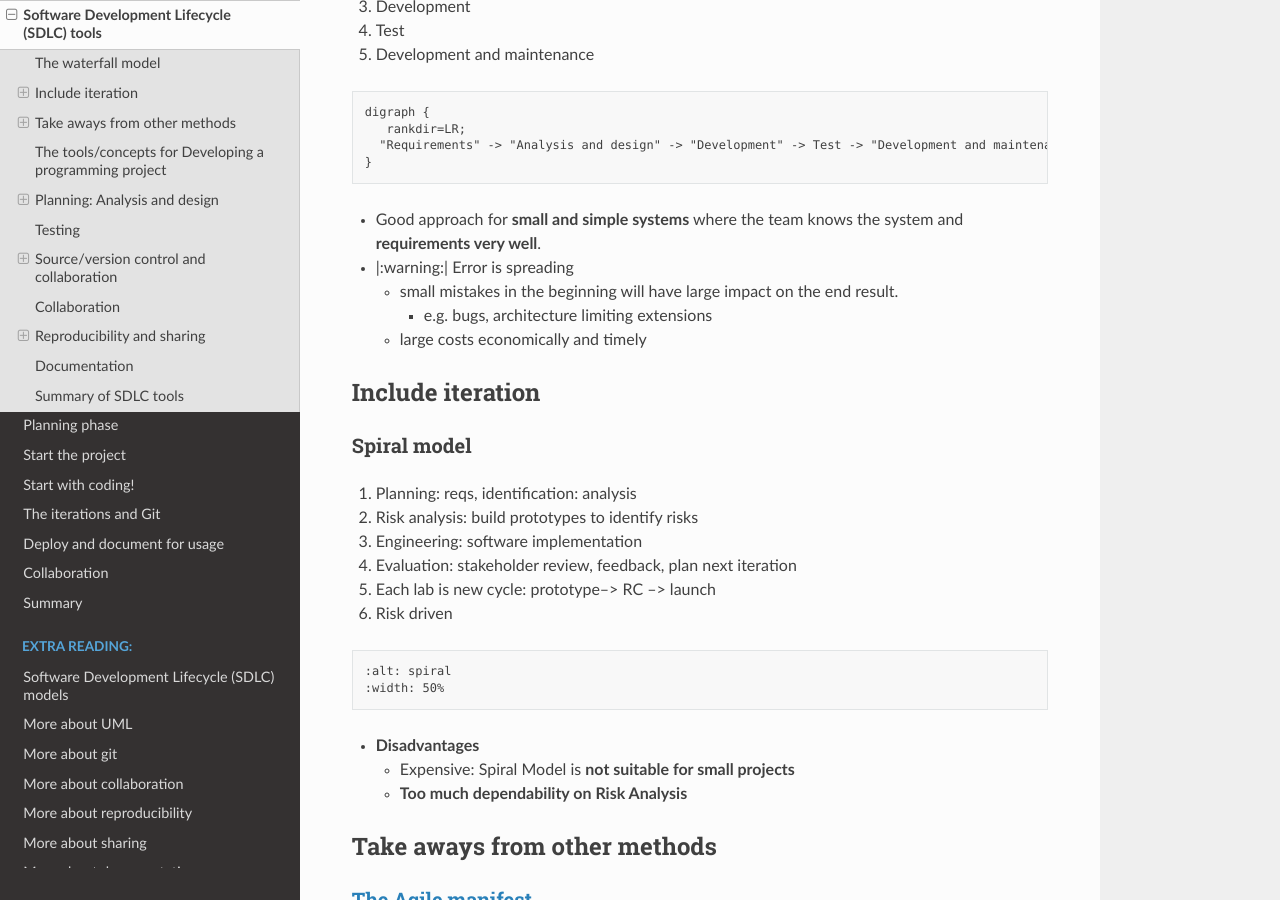
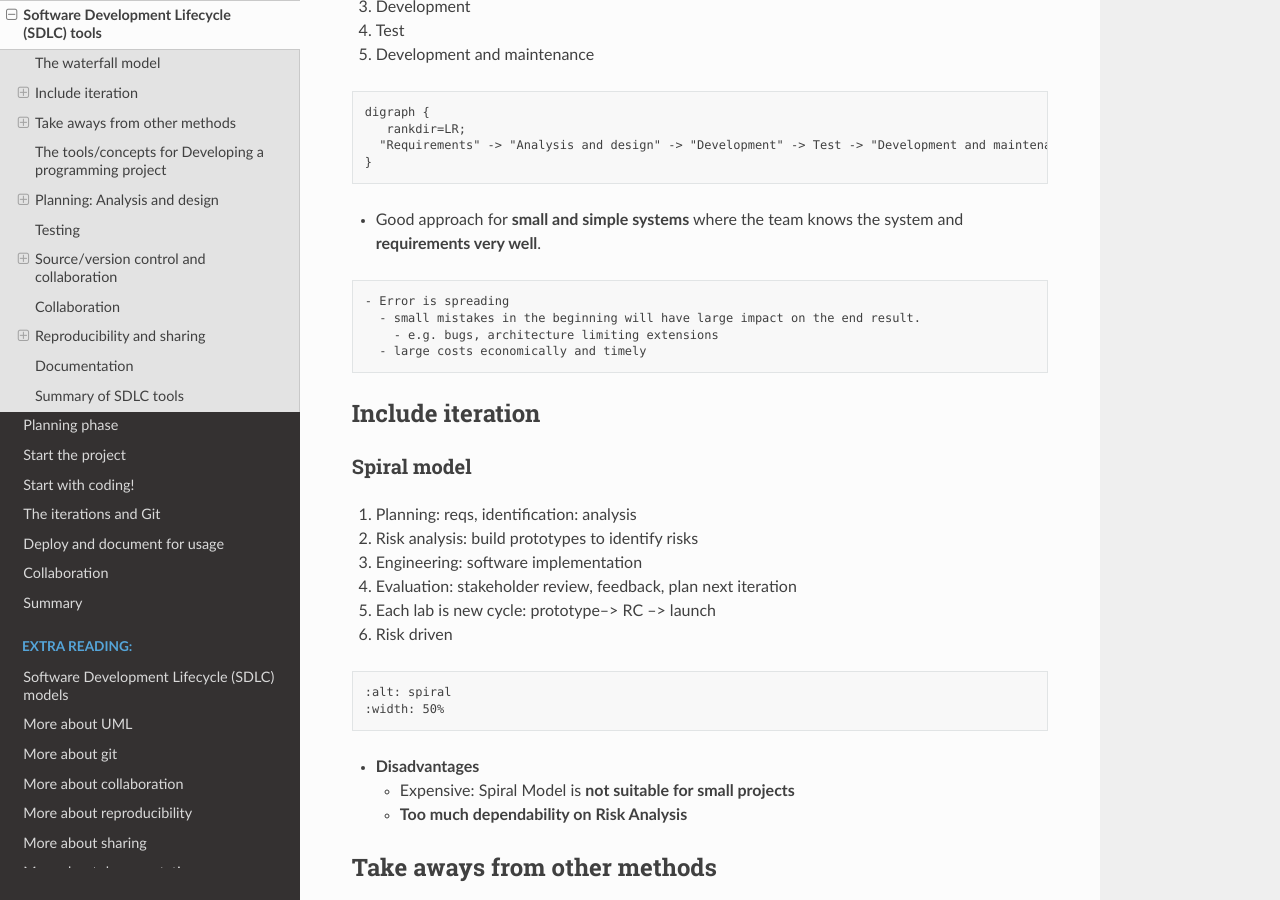
Before and after one commit to UPPMAX/programming_formalisms_intro, a Sphinx documentation site: the page built from doc/sdlc_tools.md, in a window 1280 px wide and 900 px high, scrolled down 503 px. Built offline with Sphinx 7.4.7 and the Read the Docs theme 2.0.0, drawn with Linux system fonts in a browser that asks for light colours; pages that are not in the unit, such as notebooks, are missing from menus; some of the changed lines change nothing that is shown.

Commit message:
Update sdlc_tools.md

````diff
--- a/doc/sdlc_tools.md
+++ b/doc/sdlc_tools.md
@@ -31,10 +31,14 @@
 ```
 
 - Good approach for **small and simple systems** where the team knows the system and **requirements very well**.
-- |:warning:|  Error is spreading
+
+```{warning}
+- Error is spreading
   - small mistakes in the beginning will have large impact on the end result.
     - e.g. bugs, architecture limiting extensions
   - large costs economically and timely
+```
+
 
 ## Include iteration
 ### Spiral model
````
